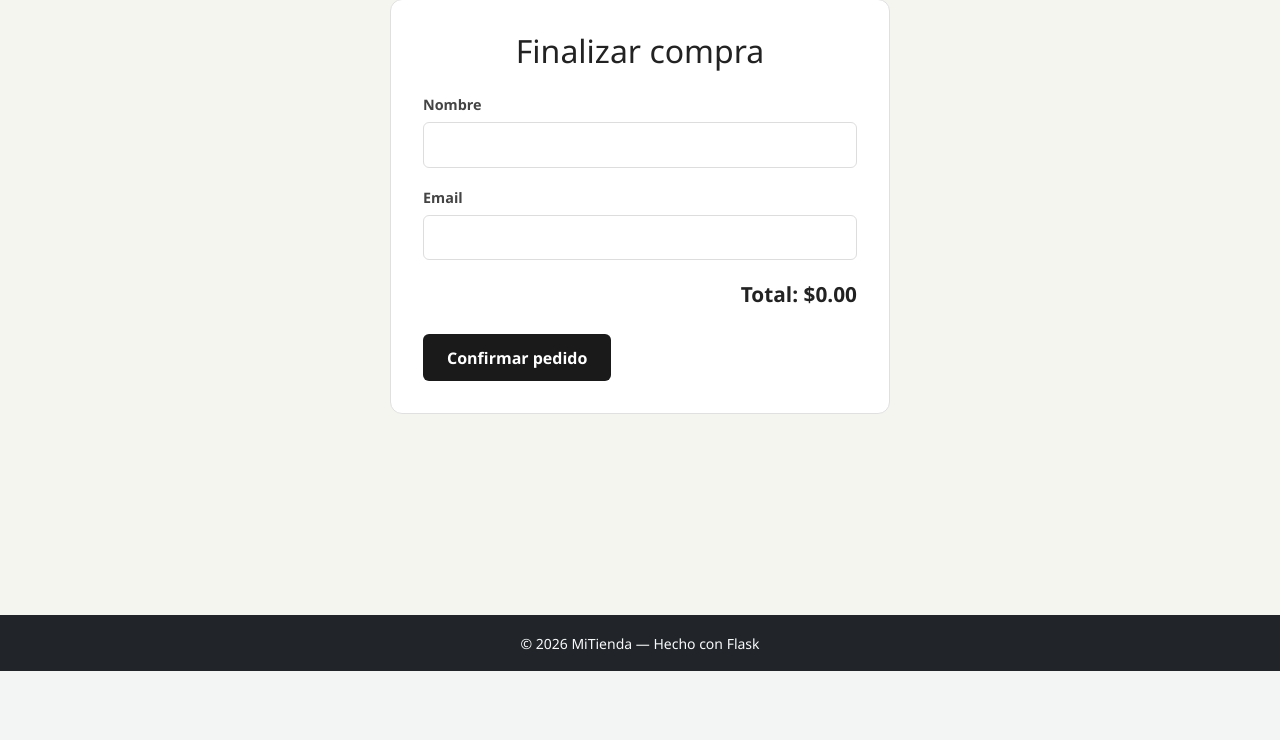
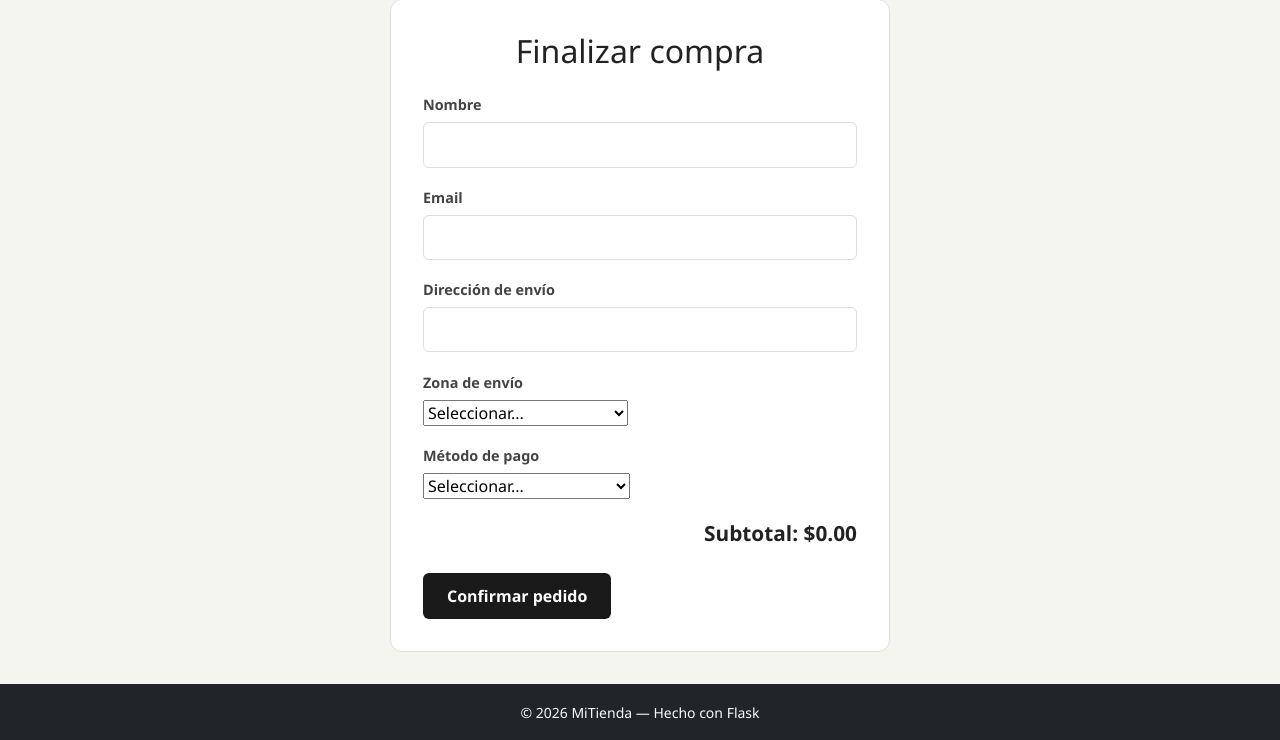
Before and after one commit to maxiiii46/gggsur, a Flask app: template template/checkout.html in a window 1280 px wide. Shown: the part 129-869 px from the top of the page. Before the commit the page ends 800 px from the top, so only its background shows below. Run offline with Flask 3, Linux system fonts and the light colour scheme; the template is opened without the code that fills it: most values are stand-ins (such as "Sample title", 1, 10 or a date in 2020).

Commit message:
Add shipping address and payment method fields

```diff
--- a/template/checkout.html
+++ b/template/checkout.html
@@ -5,6 +5,8 @@
 <div class="confirmacion">
     <h2>¡Gracias por tu compra, {{ nombre }}!</h2>
     <p>Tu pedido #{{ pedido_id }} fue registrado correctamente.</p>
+    <p>Costo de envío: ${{ "%.2f"|format(costo_envio) }}</p>
+    <p>Total pagado: ${{ "%.2f"|format(total) }}</p>
     <p>Te enviamos un correo y un WhatsApp con la confirmación.</p>
 </div>
 {% else %}
@@ -21,7 +23,29 @@
         <label for="email">Email</label>
         <input type="email" name="email" id="email">
     </div>
-    <p class="total-carrito">Total: ${{ "%.2f"|format(total) }}</p>
+    <div class="campo">
+        <label for="direccion">Dirección de envío</label>
+        <input type="text" name="direccion" id="direccion">
+    </div>
+    <div class="campo">
+        <label for="zona">Zona de envío</label>
+        <select name="zona" id="zona">
+            <option value="">Seleccionar...</option>
+            {% for z, costo in zonas.items() %}
+                <option value="{{ z }}">{{ z|upper }} — ${{ "%.2f"|format(costo) }}</option>
+            {% endfor %}
+        </select>
+    </div>
+    <div class="campo">
+        <label for="metodo_pago">Método de pago</label>
+        <select name="metodo_pago" id="metodo_pago">
+            <option value="">Seleccionar...</option>
+            <option value="tarjeta">Tarjeta de crédito/débito</option>
+            <option value="transferencia">Transferencia bancaria</option>
+            <option value="efectivo">Efectivo (contraentrega)</option>
+        </select>
+    </div>
+    <p class="total-carrito">Subtotal: ${{ "%.2f"|format(total) }}</p>
     <button type="submit" class="btn btn-primario">Confirmar pedido</button>
 </form>
 {% endif %}
```
